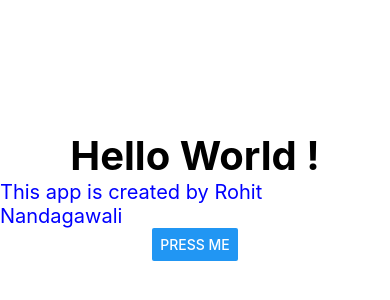
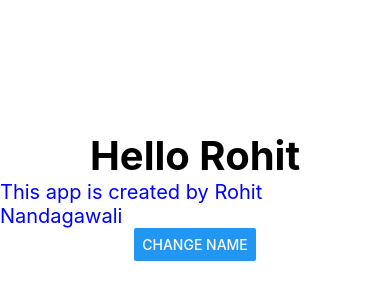
Before and after one commit to Rohit-Nandagawali/learning_react_native, a React Native app: screen / in a window 390 px wide. Shown: the part 226-526 px from the top of the page. Built offline with nearby package versions, Linux system fonts and the light colour scheme.

Commit message:
learned about states
changes the text using useState hook, we use useState hook to change the state of the component

```diff
--- a/App.tsx
+++ b/App.tsx
@@ -5,7 +5,7 @@
  * @format
  */
 
-import React from 'react';
+import React,{useState} from 'react';
 import {
   Text,
   View,
@@ -14,15 +14,18 @@ import {
 
 
 function App(): JSX.Element {
+  const [name, setName] = useState("Rohit")
+
   function handlePress() {
-      console.warn("someone pressed me")
+    name==="Rohit"?setName("User"):setName("Rohit")
+      // console.warn("someone pressed me")
 
   }
   return (
     <View style={{flex:1,alignItems:"center",justifyContent:"center"}}>
-      <Text style={{fontSize:40,fontWeight:'bold' }}>Hello World !</Text>
+      <Text style={{fontSize:40,fontWeight:'bold' }}>Hello {name}</Text>
       <Text style={{color:"#0000ff", fontSize:20}}>This app is created by Rohit Nandagawali</Text>
-      <Button title='Press Me' onPress={handlePress}></Button>
+      <Button title='Change name' onPress={handlePress}></Button>
     </View>
   );
 }
```
